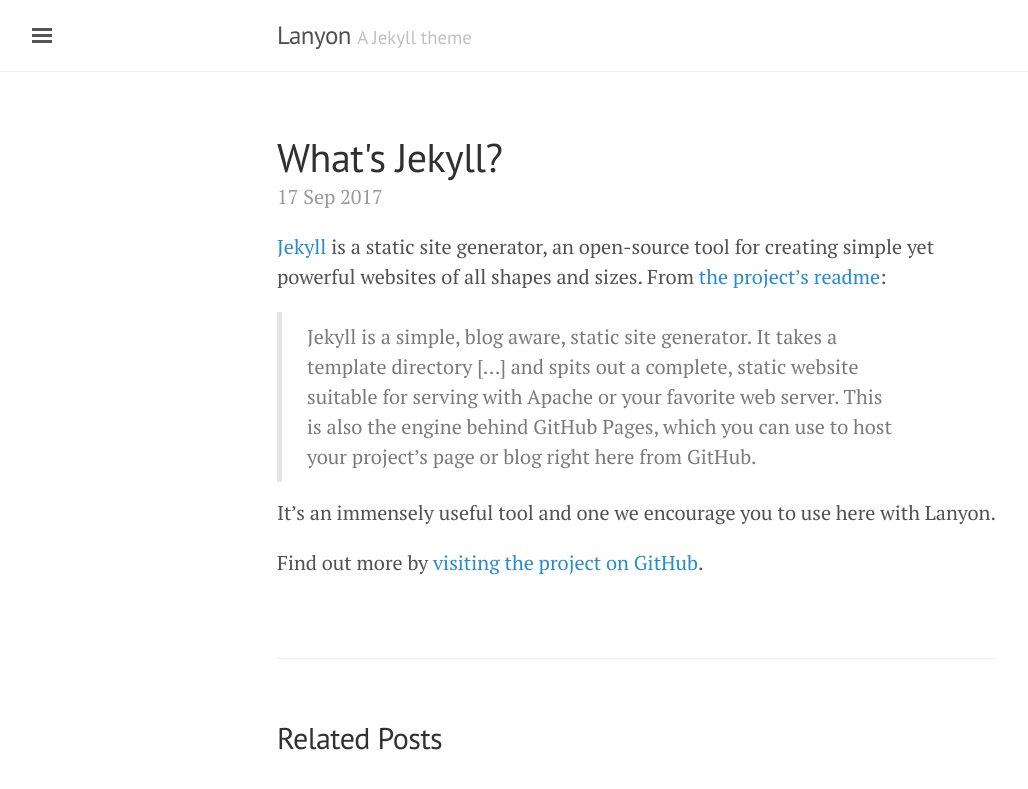
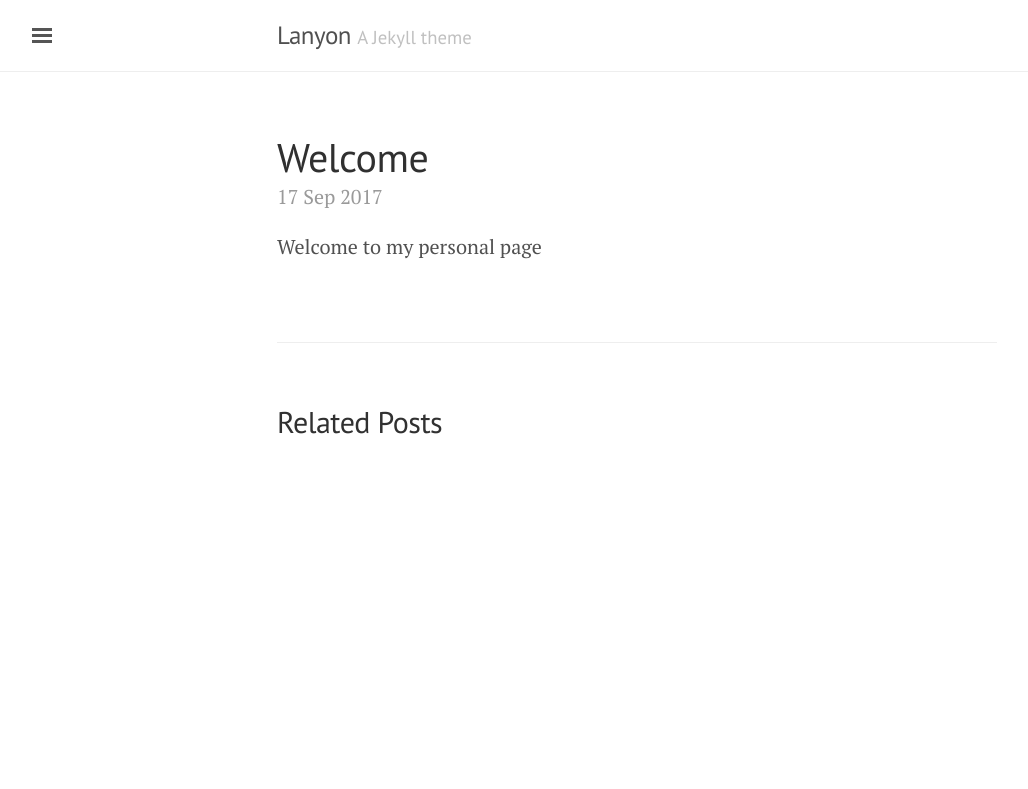
Before and after one commit to marccjansen/marccjansen.github.io, a Jekyll site: the page built from _posts/2017-09-17-welcome.md, in a window 1280 px wide. Shown: the top 789 px of the page, without its empty margins (3-1031 px from the left). Built offline with Jekyll 4.4.1, drawn with Linux system fonts in a browser that asks for light colours.

Commit message:
first post

```diff
--- a/_posts/2017-09-17-welcome.md
+++ b/_posts/2017-09-17-welcome.md
@@ -1,12 +1,6 @@
 ---
 layout: post
-title: What's Jekyll?
+title: Welcome
 ---
 
-[Jekyll](http://jekyllrb.com) is a static site generator, an open-source tool for creating simple yet powerful websites of all shapes and sizes. From [the project's readme](https://github.com/mojombo/jekyll/blob/master/README.markdown):
-
-  > Jekyll is a simple, blog aware, static site generator. It takes a template directory [...] and spits out a complete, static website suitable for serving with Apache or your favorite web server. This is also the engine behind GitHub Pages, which you can use to host your project’s page or blog right here from GitHub.
-
-It's an immensely useful tool and one we encourage you to use here with Lanyon.
-
-Find out more by [visiting the project on GitHub](https://github.com/mojombo/jekyll).
+Welcome to my personal page
```
